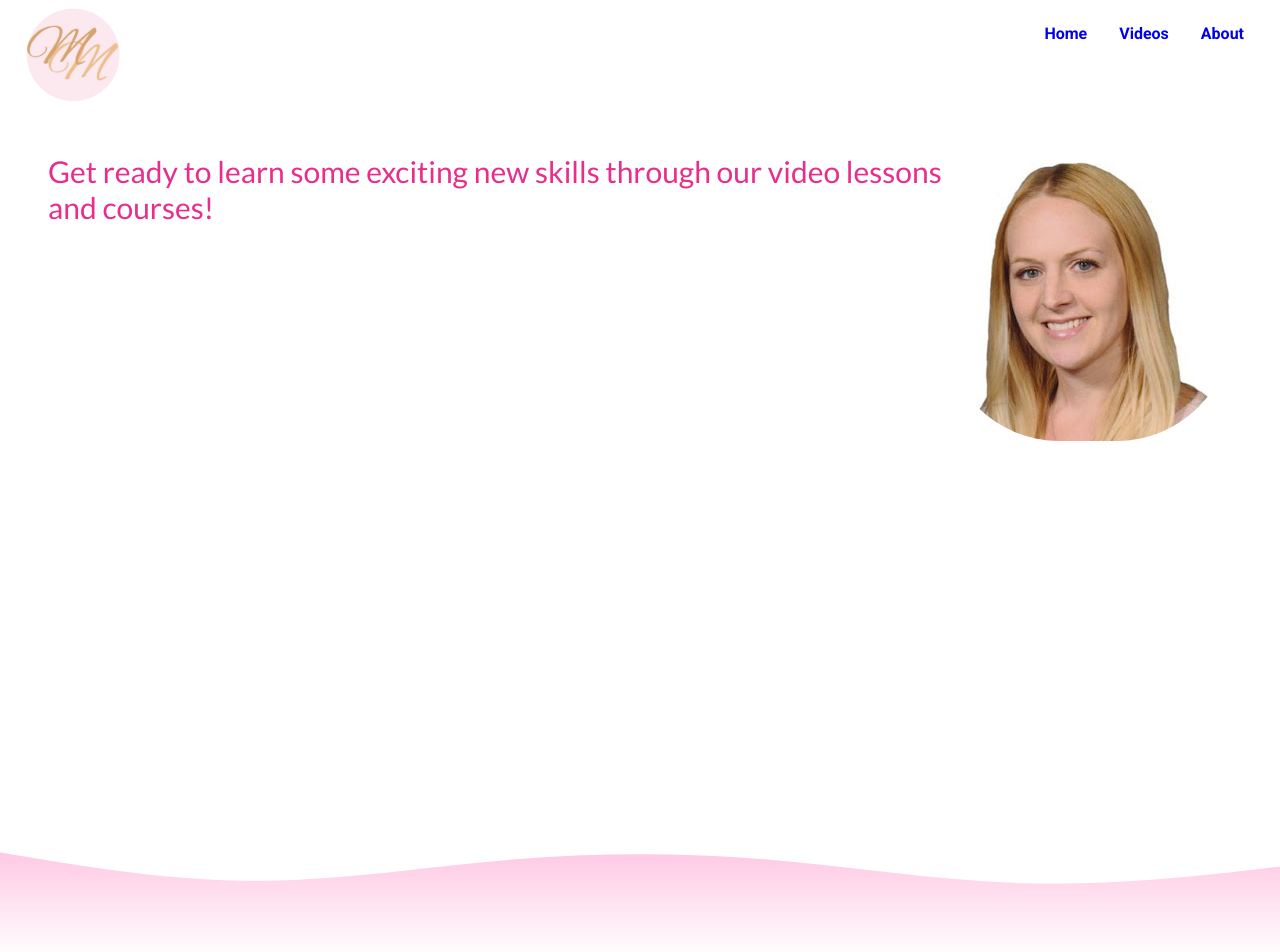
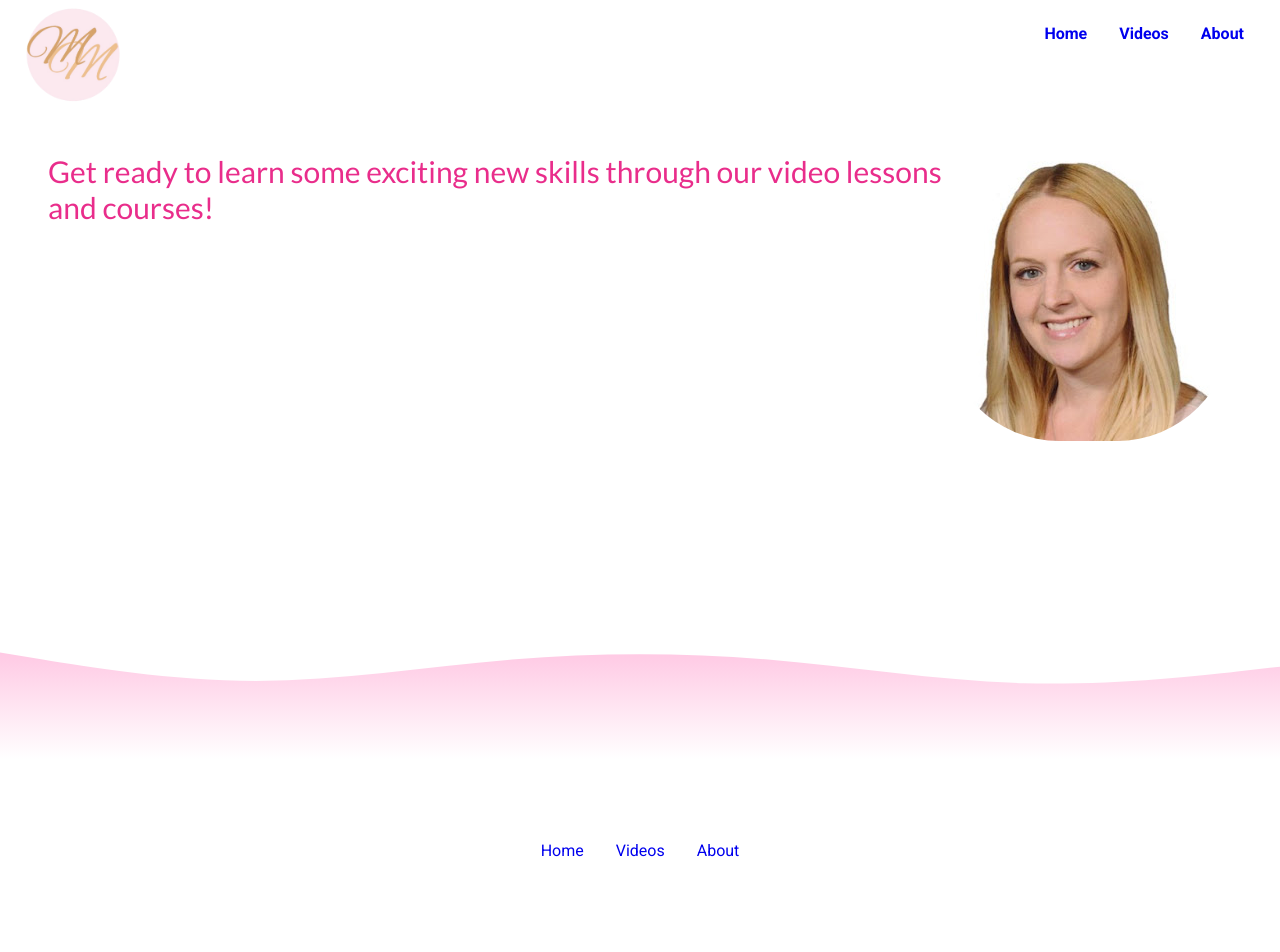
Before and after one commit to mmcmullinyohe/molly-ed-vids, a React (Vite) app: page / in a window 1280 px wide. Shown: the top 952 px of the page. After the commit the page ends 884 px from the top, so only its background shows below. Built offline with nearby package versions, Linux system fonts and the light colour scheme; a web font is replaced by a local one.

Commit message:
move the wave

```diff
--- a/src/pages/Home.css
+++ b/src/pages/Home.css
@@ -31,7 +31,7 @@ font-family: "Roboto", "sans-serif";
 .wave-banner {
   position: relative;
   height: 200px;
-  margin-top: 2rem;
+  margin-top: -200px;
   overflow: hidden;
   /* no background gradient here anymore */
 }
```
